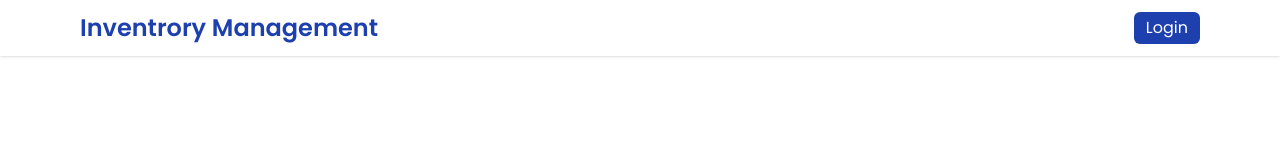
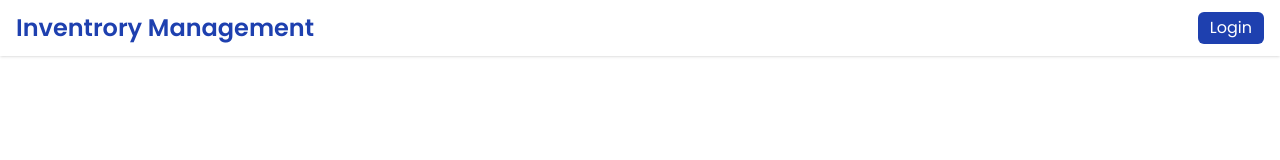
Before and after one commit to mahfuzurrahman98/inventory-management-minimal, a Vue app in the folder client/: page /login in a window 1280 px wide. Shown: the top 160 px of the page. Built offline with nearby package versions, Linux system fonts and the light colour scheme; no server answers.

Commit message:
increase max width

```diff
--- a/client/src/components/Header.vue
+++ b/client/src/components/Header.vue
@@ -1,7 +1,7 @@
 <template>
     <div class="bg-white shadow">
         <nav
-            class="w-full flex justify-between items-center mx-auto h-14 max-w-6xl px-4"
+            class="w-full flex justify-between items-center mx-auto h-14 max-w-7xl px-4"
         >
             <div class="flex items-center">
                 <router-link
```
